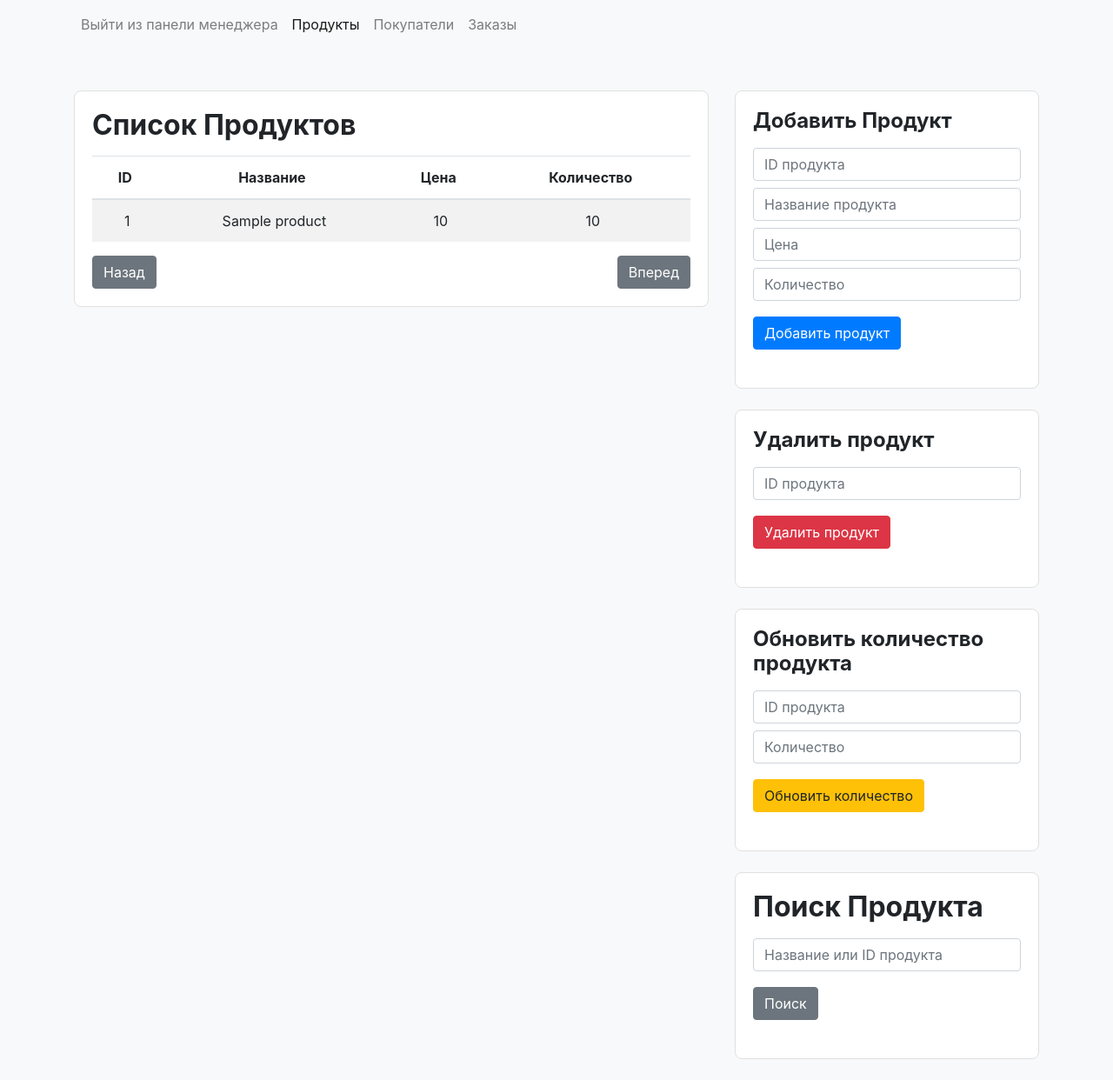
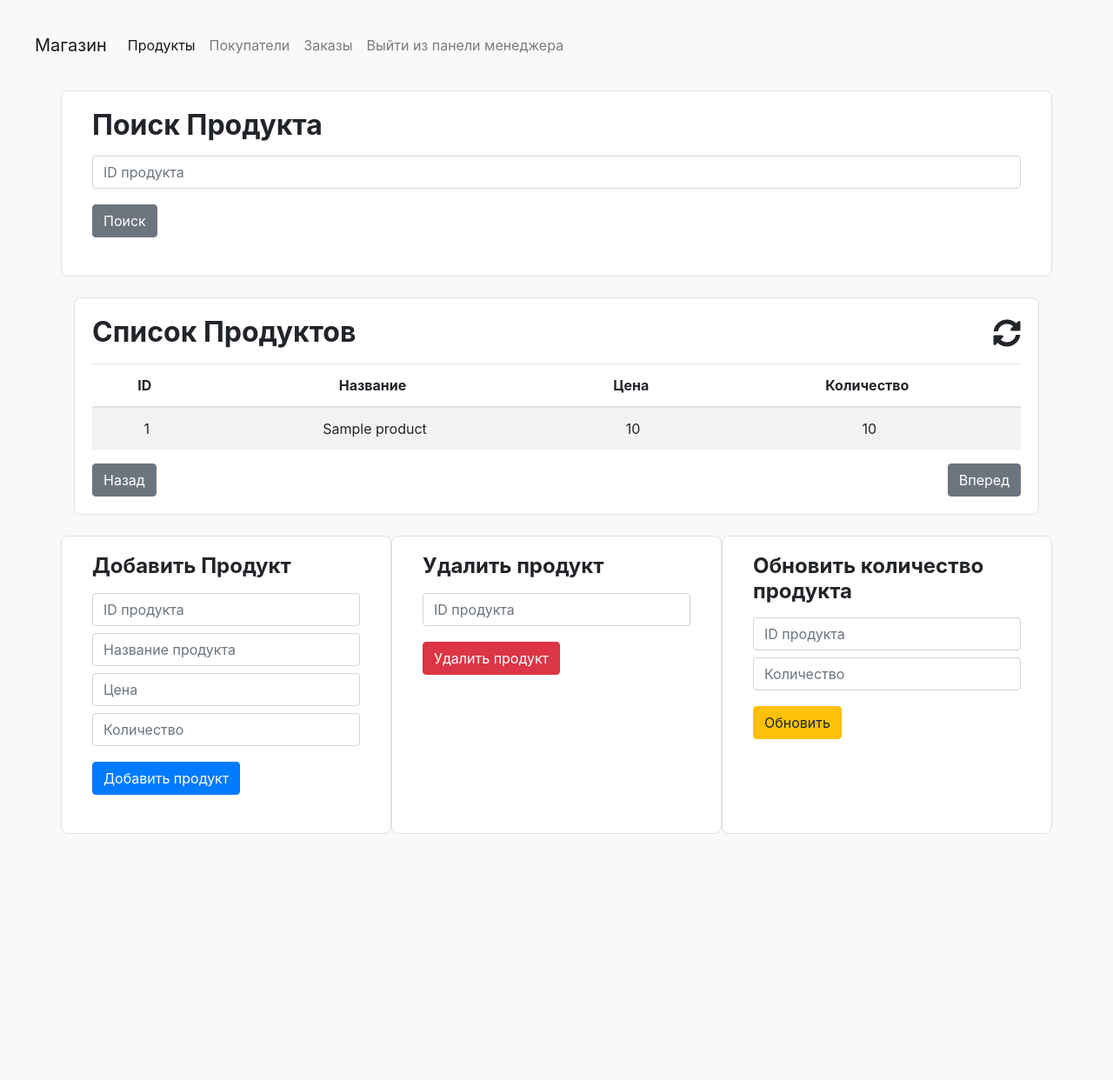
Before and after one commit to kostya1102m/Grocery_Store, a FastAPI app: template templates/manager/products.html in a window 1280 px wide. Shown: the whole page at 87% size. After the commit the page ends 959 px from the top, so only its background shows below. Run offline with FastAPI, Linux system fonts and the light colour scheme; the template is opened without the code that fills it: most values are stand-ins (such as "Sample title", 1, 10 or a date in 2020); parts of the project's set-up code (start-up, migrations or seed data) failed here and were passed over; some libraries are stand-ins or nearby versions.

Commit message:
refactor code, add refresh table icon

```diff
--- a/templates/manager/products.html
+++ b/templates/manager/products.html
@@ -4,10 +4,12 @@
     <meta charset="UTF-8">
     <title>Менеджер Продуктов и Покупателей</title>
     <link rel="stylesheet" href="https://stackpath.bootstrapcdn.com/bootstrap/4.5.2/css/bootstrap.min.css">
+    <link rel="stylesheet" href="https://cdnjs.cloudflare.com/ajax/libs/font-awesome/5.15.4/css/all.min.css">
     <script src="https://code.jquery.com/jquery-3.5.1.slim.min.js"></script>
     <script src="https://cdn.jsdelivr.net/npm/@popperjs/core@2.5.3/dist/umd/popper.min.js"></script>
     <script src="https://stackpath.bootstrapcdn.com/bootstrap/4.5.2/js/bootstrap.min.js"></script>
     <script src="https://cdnjs.cloudflare.com/ajax/libs/axios/0.21.1/axios.min.js"></script>
+    <script src="/static/js/manager/products.js"></script>
     <style>
         .sort-icon {
             margin-left: 5px;
@@ -46,36 +48,54 @@
     </style>
 </head>
 <body class="bg-light">
-<div class="menu">
-    <nav class="navbar navbar-expand-lg navbar-light bg-light">
-        <div class="container">
-            <div class="collapse navbar-collapse" id="navbarNav">
-                <ul class="navbar-nav">
+<header>
+    <nav class="navbar navbar-expand-sm navbar-light bg-light">
+
+        <div class="d-flex m-4 collapse navbar-collapse" id="navbarNav">
+            <a class=" navbar-brand" href="">Магазин</a>
+            <ul class="navbar-nav ms-sm-5">
                 <li class="nav-item">
-                        <a class="nav-link" href="/">Выйти из панели менеджера</a>
+                    <a id="productLink" class="nav-link active" href="">Продукты</a>
                 </li>
-                    <li class="nav-item">
-                        <a id="productLink" class="nav-link active" href="#">Продукты</a>
-                    </li>
-
                 <li class="nav-item">
                     <a id="customerLink" class="nav-link" href="/users/user/manager_page/users">Покупатели</a>
                 </li>
                 <li class="nav-item">
                     <a id="orderLink" class="nav-link" href="/users/user/manager_page/orders">Заказы</a>
                 </li>
+                <li class="nav-item">
+                    <a class="nav-link" href="/">Выйти из панели менеджера</a>
+                </li>
             </ul>
         </div>
+    </nav>
+</header>
+
+
+<div class="container">
+    <div class="row">
+        <div class="col-md-12 card mb-4">
+            <div class="card-body">
+                <h2 class="section-title">Поиск Продукта</h2>
+                <form id="searchProductForm" class="mb-4">
+                    <input type="number" id="searchQuery" class="form-control mb-2"
+                           placeholder="ID продукта" min="1" required>
+                    <button type="submit" class="btn btn-secondary btn-custom">Поиск
+                    </button>
+                </form>
             </div>
-    </nav>
         </div>
-
-<div class="container mt-5">
-    <div class="row">
-        <div class="col-md-8">
+        <div class="col-md-12">
             <div class="card mb-4">
                 <div class="card-body">
-                    <h2 class="section-title">Список Продуктов</h2>
+                    <h2 class="section-title"
+                        style="display: flex; justify-content: space-between; align-items: center;">
+                        Список Продуктов
+                        <i class="fas fa-sync-alt"
+                           id="refreshTable"
+                           style="cursor: pointer;"
+                           title="Обновить таблицу"></i>
+                    </h2>
                     <div class="table-responsive">
                         <table class="table table-striped text-center" id="productTable">
                             <thead>
@@ -106,55 +126,50 @@
             </div>
         </div>
 
-        <div class="col-md-4">
-            <div class="card mb-4">
+
+        <div class="col-md-4 card mb-4">
             <div class="card-body">
                 <h4 class="section-title">Добавить Продукт</h4>
                 <form id="addProductForm" class="mb-4">
-                        <input type="number" id="AddProductId" class="form-control mb-2" placeholder="ID продукта">
+                    <input type="number" id="productId" class="form-control mb-2" placeholder="ID продукта"
+                           min="1" required>
                     <input type="text" id="productName" class="form-control mb-2" placeholder="Название продукта"
                            required>
                     <input type="number" id="productPrice" class="form-control mb-2" placeholder="Цена" required>
                     <input type="number" id="productQuantity" class="form-control mb-2" placeholder="Количество"
-                               required>
-                        <button type="submit" class="btn btn-primary btn-custom">Добавить продукт</button>
+                           min="0" required>
+                    <button type="submit" class="btn btn-primary btn-custom">Добавить
+                        продукт
+                    </button>
                 </form>
             </div>
         </div>
 
-            <div class="card mb-4">
+        <div class="col-md-4 card mb-4">
             <div class="card-body">
                 <h4 class="section-title">Удалить продукт</h4>
                 <form id="deleteProductForm" class="mb-4">
                     <input type="number" id="DeleteProductId" class="form-control mb-2" placeholder="ID продукта"
-                               required>
-                        <button type="submit" class="btn btn-danger btn-custom">Удалить продукт</button>
+                           min="1" required>
+                    <button type="submit" class="btn btn-danger btn-custom">Удалить
+                        продукт
+                    </button>
                 </form>
             </div>
         </div>
 
-            <div class="card mb-4">
+        <div class="col-md-4 card mb-4">
             <div class="card-body">
                 <h4 class="section-title">Обновить количество продукта</h4>
                 <form id="updateProductForm" class="mb-4">
                     <input type="number" id="productIdUpdate" class="form-control mb-2" placeholder="ID продукта"
-                               required>
+                           min="1" required>
                     <input type="number" id="productQuantityUpdate" class="form-control mb-2"
-                               placeholder="Количество" required>
-                        <button type="submit" class="btn btn-warning btn-custom">Обновить количество</button>
+                           min="0" placeholder="Количество" required>
+                    <button type="submit" class="btn btn-warning btn-custom">
+                        Обновить
+                    </button>
                 </form>
-                </div>
-            </div>
-
-            <div class="card mb-4">
-                <div class="card-body">
-                    <h2 class="section-title">Поиск Продукта</h2>
-                    <form id="searchProductForm" class="mb-4" onsubmit="searchProduct(event)">
-                        <input type="text" id="searchQuery" class="form-control mb-2"
-                               placeholder="Название или ID продукта" required>
-                        <button type="submit" class="btn btn-secondary btn-custom">Поиск</button>
-                    </form>
-                </div>
             </div>
         </div>
     </div>
@@ -196,8 +211,6 @@
             displayTable();
         }
     }
-
-    displayTable();
 
     function sortTable(columnIndex) {
         const table = document.getElementById("productTable");
@@ -241,30 +254,115 @@
         });
     }
 
-    document.getElementById('addProductForm').onsubmit = function (event) {
+    document.getElementById('addProductForm').onsubmit = async function (event) {
         event.preventDefault();
+        const id = document.getElementById('productId').value;
         const name = document.getElementById('productName').value;
         const price = document.getElementById('productPrice').value;
         const quantity = document.getElementById('productQuantity').value;
-        // Вызов API для добавления продукта
+
+        const data = {
+            'id': id,
+            'name': name,
+            'price': price,
+            'quantity': quantity
         };
 
-    function deleteProduct(productId) {
-        // Вызов API для удаления продукта
+        try {
+            const response = await axios.post(`/products/product/create`, data);
+            alert('Продукт успешно добавлен');
+            location.reload();
+        } catch (error) {
+            if (error.response.status === 422) {
+                const validatorErrors = error.response.data.detail.map(err => `${err.loc.join('.')} - ${err.msg}`).join('\n');
+                alert(`Ошибка ${error.response.status}: ${validatorErrors}`);
+            } else if (error.response.status === 400) {
+                alert(`Ошибка ${error.response.status}: Продукт с ID ${id} уже существует`);
+            } else {
+                alert(`Ошибка ${error.response.status}: ${error.response?.data?.detail || error.message}`);
+            }
+        }
+    };
+    document.getElementById('deleteProductForm').onsubmit = async function (event) {
+        event.preventDefault();
+        const id = document.getElementById('DeleteProductId').value;
+
+        try {
+            const response = await axios.delete(`/products/product/remove_by_id/${id}`);
+            alert(response.data.detail)
+        } catch (error) {
+            if (error.response.status === 404) {
+                alert(`Ошибка ${error.response.status}: Продукт с ID ${id} не существует`);
+            } else if (error.response.status === 400) {
+                alert(`Ошибка ${error.response.status}: ${error.response?.data?.detail || error.message}`);
+            } else {
+                alert(`Ошибка ${error.response.status}: ${error.response?.data?.detail || error.message}`);
+            }
+        }
+        location.reload();
+    };
+    document.getElementById('updateProductForm').onsubmit = async function (event) {
+        event.preventDefault();
+        const id = document.getElementById('productIdUpdate').value;
+        const quantity = document.getElementById('productQuantityUpdate').value;
+
+        try {
+            const response = await axios.put(`/products/product/set_quantity`, {
+                'id': id,
+                'quantity': quantity
+            });
+            alert('Количество продукта успешно обновлено');
+            location.reload();
+        } catch (error) {
+            if (error.response.status === 422) {
+                alert(`Ошибка ${error.response.status}: ID и Количество должны быть целыми неотрицательными числами`);
+            } else if (error.response.status === 404) {
+                alert(`Ошибка ${error.response.status}: Продукт с указанным ID не найден`);
+            } else {
+                alert(`Ошибка при обновлении: ${error.response?.data?.detail || error.message}`);
+            }
+        }
+    };
+    document.getElementById('searchProductForm').onsubmit = async function (event) {
+        event.preventDefault();
+        const id = document.getElementById('searchQuery').value;
+
+        try {
+            const res = await axios.get(`/products/product/${id}`);
+            // alert('Продукт успешно найден');
+            // location.reload();
+            const tableRows = document.querySelectorAll("#productTable tbody tr");
+            tableRows.forEach(row => row.classList.add("hidden"));
+
+            // Найти строку с найденным продуктом и показать её
+            const foundRow = Array.from(tableRows).find(row => row.cells[0].textContent.trim() === id);
+            if (foundRow) {
+                foundRow.classList.remove("hidden");
+            }
+        } catch (error) {
+            alert(`Ошибка ${error.response.status}: ${error.response?.data?.detail || error.message}`);
+
+        }
+    };
+
+    function setupNavigation() {
+        $('.nav-item a').on('click', function (e) {
+            if ($(this).text() === 'Выйти из панели менеджера') {
+                e.preventDefault();
+                window.location.href = '/';
+                localStorage.removeItem('jwt_manager_token');
+                document.cookie = "token=; expires=Thu, 01 Jan 1970 00:00:00 GMT; path=/";
+            }
+        });
     }
 
-    function updateProduct(event, productId) {
-        event.preventDefault();
-        const quantity = event.target.quantity.value;
-        // Вызов API для обновления количества продукта
+    document.getElementById('refreshTable').onclick = function () {
+        displayTable();
     }
-
-    function searchProduct(event) {
-        event.preventDefault();
-        const query = document.getElementById('searchQuery').value;
-        // Вызов API для поиска продукта
-    }
-
+    $(document).ready(function () {
+        displayTable();
+        setupNavigation();
+    });
 </script>
 </body>
 </html>
```
Lines whose indentation alone changed are shown as unchanged.
